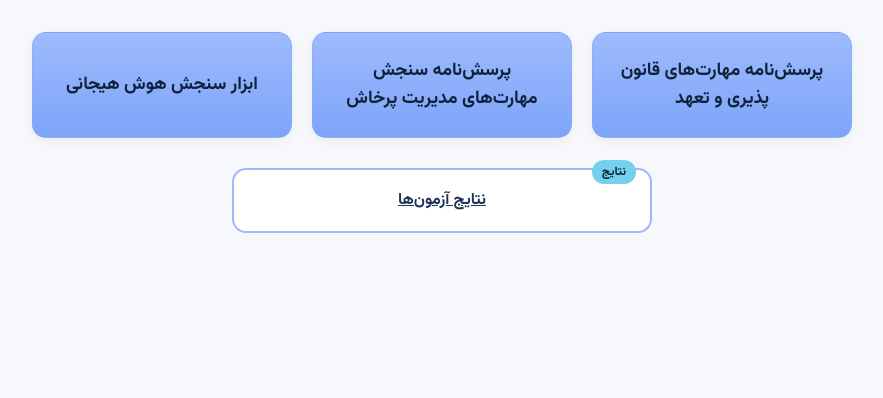
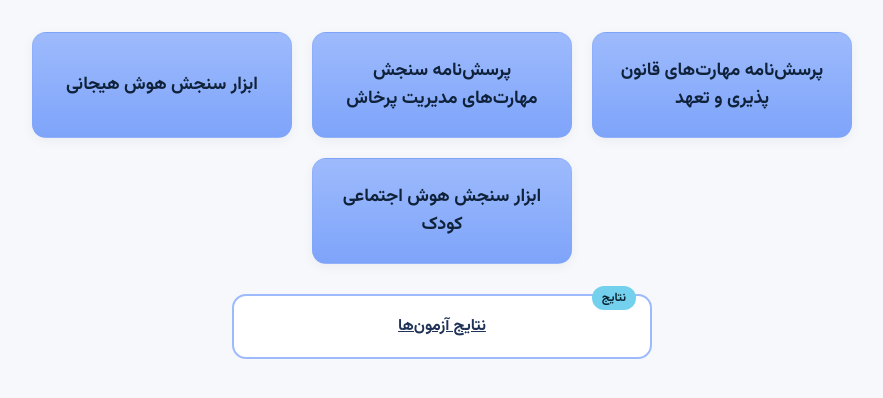
Before and after one commit to mehraveh/PsytestAnalysis, a Flask app: page / in a window 1280 px wide. Shown: the part 93-491 px from the top of the page, without its empty margins (198-1081 px from the left). Run offline with Flask 3, Linux system fonts and the light colour scheme.

Commit message:
Update first_page.html

```diff
--- a/templates/first_page.html
+++ b/templates/first_page.html
@@ -76,6 +76,9 @@
       <a class="btn-card btn-primary" href="https://docs.google.com/forms/d/e/1FAIpQLSfrHrs-GUTJoarAD6sv_Qzq_hnlc5TDXUqwEU3HY2hnWgpTsw/viewform" target="_blank">
         ابزار سنجش هوش هیجانی
       </a>
+      <a class="btn-card btn-primary" href="https://docs.google.com/forms/d/e/1FAIpQLScOZ9lVvzisWDS6mP3Ya4irZ0Rvcqsi_5-KI97hgCRBr6NGyA/viewform" target="_blank">
+        ابزار سنجش هوش اجتماعی کودک
+      </a>
     </section>
 
     <!-- دکمه نتایج، پایین وسط -->
```
